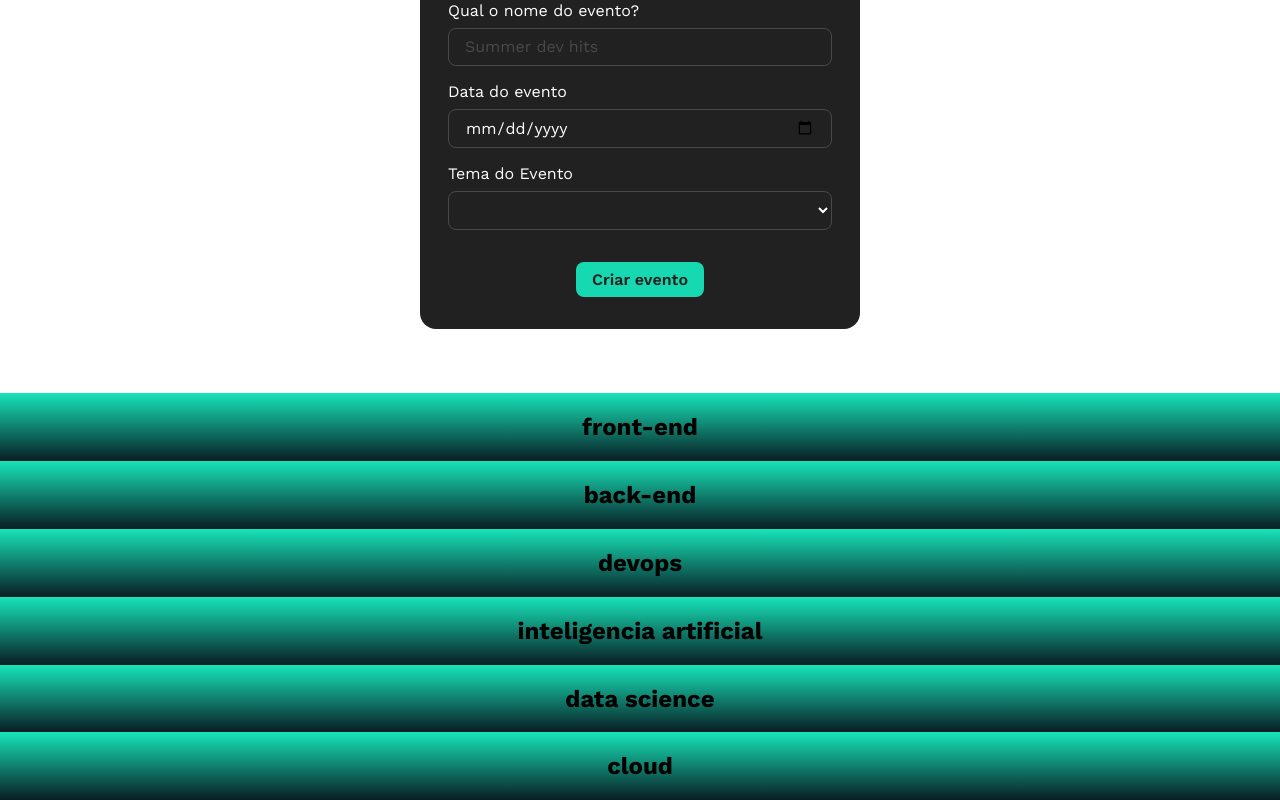
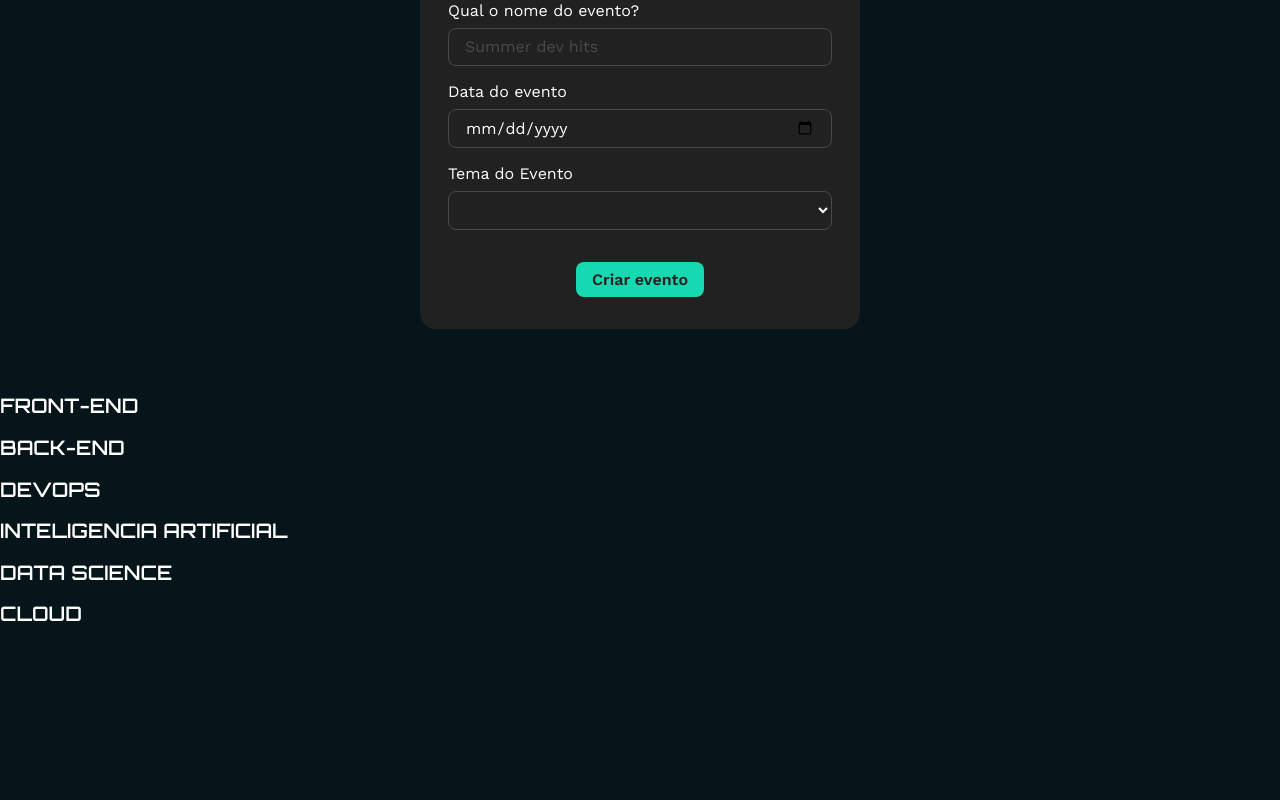
Before and after one commit to pedrohg99/react-projeto-tecboard, a React (Vite) app: page / in a window 1280 px wide. Shown: the part 836-1636 px from the top of the page. After the commit the page ends 1479 px from the top, so only its background shows below. Built offline with nearby package versions, Linux system fonts and the light colour scheme.

Commit message:
Criando componente Tema e aplicando estilos ao componente. Cria componente banner e separa estilo para nao conflitar com outros componentes

```diff
--- a/index.html
+++ b/index.html
@@ -7,6 +7,12 @@
     <title>tecboard</title>
     <link rel="preconnect" href="https://fonts.googleapis.com" />
     <link rel="preconnect" href="https://fonts.gstatic.com" crossorigin />
+    <link rel="preconnect" href="https://fonts.googleapis.com" />
+    <link rel="preconnect" href="https://fonts.gstatic.com" crossorigin />
+    <link
+      href="https://fonts.googleapis.com/css2?family=Orbitron:wght@400..900&display=swap"
+      rel="stylesheet"
+    />
     <link
       href="https://fonts.googleapis.com/css2?family=Work+Sans:ital,wght@0,100..900;1,100..900&display=swap"
       rel="stylesheet"
--- a/src/App.css
+++ b/src/App.css
@@ -7,11 +7,3 @@ header {
   display: flex;
   justify-content: center;
 }
-section {
-  background: linear-gradient(180deg, #17E4B9 0%, #091D24 100%);
-  display: flex;
-  justify-content: center;
-}
-section img {
-  max-width: 90%;
-}
--- a/src/App.jsx
+++ b/src/App.jsx
@@ -1,4 +1,5 @@
 import "./App.css";
+import { Banner } from "./componentes/Banner";
 import { FormularioDeEvento } from "./componentes/FormularioDeEvento";
 import { Tema } from "./componentes/Tema";
 
@@ -37,9 +38,7 @@ function App() {
       <header>
         <img src="/logo.png" alt="" />
       </header>
-      <section>
-        <img src="/banner.png" alt="" />
-      </section>
+      <Banner />
       <FormularioDeEvento />
       <section>
         <Tema tema={temas[0]} />
--- /dev/null
+++ b/src/componentes/Banner/banner.estilos.css
@@ -0,0 +1,8 @@
+.banner {
+  background: linear-gradient(180deg, #17E4B9 0%, #091D24 100%);
+  display: flex;
+  justify-content: center;
+}
+.banner img {
+  max-width: 90%;
+}
--- /dev/null
+++ b/src/componentes/Banner/index.jsx
@@ -0,0 +1,9 @@
+import "./banner.estilos.css";
+
+export function Banner() {
+  return (
+    <section className="banner">
+      <img src="/banner.png" alt="" />
+    </section>
+  );
+}
--- a/src/componentes/Tema/index.jsx
+++ b/src/componentes/Tema/index.jsx
@@ -1,4 +1,6 @@
+import './tema.estilos.css'
+
 export function Tema ({ tema }) {
 
-    return <h2>{tema.nome}</h2>
+    return <h2 className='titulo-tema'>{tema.nome}</h2>
 }
--- /dev/null
+++ b/src/componentes/Tema/tema.estilos.css
@@ -0,0 +1,9 @@
+.titulo-tema {
+    color: #ffffff;
+    font-family: "Orbitron", sans-serif;
+    font-weight: 600;
+    font-size: 20px;
+    line-height: 125%;
+    letter-spacing: 10%;
+    text-transform: uppercase;
+}
--- a/src/index.css
+++ b/src/index.css
@@ -1,3 +1,7 @@
 * {
   font-family: "Work Sans", sans-serif;
 }
+
+body {
+  background-color: #06151a;
+}
```
